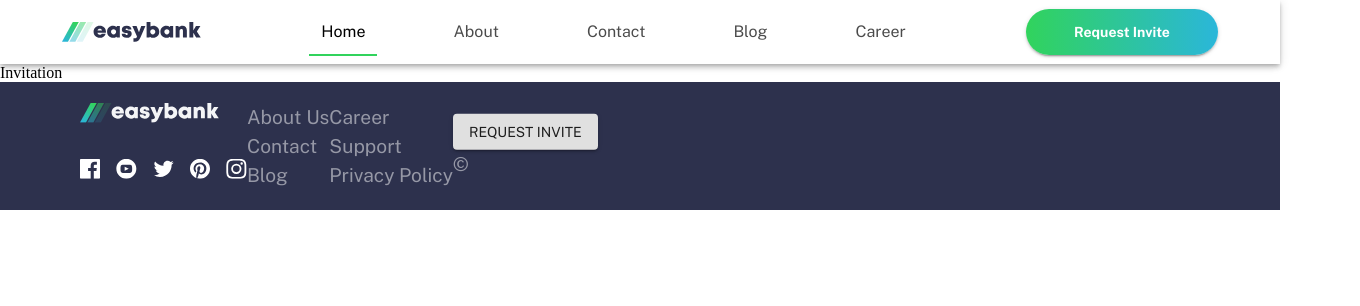
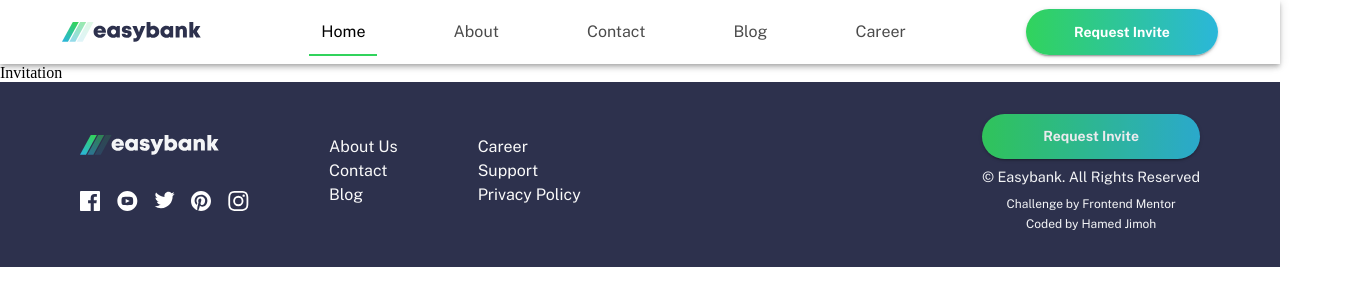
Before and after one commit to hmdNetizen/EasyBank-Landing-Page, a React (Create React App) app: page /invite in a window 1280 px wide. Shown: the top 306 px of the page, 1360 px wide, since content can reach past the window. Built offline with nearby package versions, Linux system fonts and the light colour scheme.

Commit message:
Fixed the footer social icon and card header

```diff
--- /dev/null
+++ b/src/components/SocialIcons.jsx
@@ -0,0 +1,22 @@
+import React, { useState } from "react";
+
+const SocialIcons = (props) => {
+  const [isHovered, setIsHovered] = useState(false);
+
+  const handleMouseOver = () => setIsHovered(true);
+
+  const handleMouseLeave = () => setIsHovered(false);
+  return (
+    <svg
+      xmlns="http://www.w3.org/2000/svg"
+      width="21"
+      height="20"
+      onMouseOver={handleMouseOver}
+      onMouseLeave={handleMouseLeave}
+    >
+      <path fill={!isHovered ? "#fff" : "hsl(136, 65%, 51%)"} d={props.d} />
+    </svg>
+  );
+};
+
+export default SocialIcons;
--- a/src/components/layout/Footer.jsx
+++ b/src/components/layout/Footer.jsx
@@ -3,21 +3,18 @@
 
 import Grid from "@material-ui/core/Grid";
 import Button from "@material-ui/core/Button";
-import { makeStyles } from "@material-ui/styles";
+import useMediaQuery from "@material-ui/core/useMediaQuery";
+import Typography from "@material-ui/core/Typography";
+import { makeStyles, useTheme } from "@material-ui/styles";
 
 import logo from "../../images/logo-footer.svg";
-import facebookIcon from "../../images/icon-facebook.svg";
-import youtubeIcon from "../../images/icon-youtube.svg";
-import twitterIcon from "../../images/icon-twitter.svg";
-import instagramIcon from "../../images/icon-instagram.svg";
-import pinterestIcon from "../../images/icon-pinterest.svg";
-import { Typography } from "@material-ui/core";
+import SocialIcons from "../SocialIcons";
 
 const Footer = () => {
   const useStyles = makeStyles((theme) => ({
     footer: {
       background: theme.palette.common.blue,
-      padding: "5em 5em 3em",
+      padding: "2em 5em 2em",
       position: "relative",
     },
     mainFooterContainer: {
@@ -25,20 +22,47 @@
       top: "50%",
       transform: "translateY(-50%)",
     },
+    leftColSubContainer: {
+      marginRight: "5em",
+    },
+    socialIcon: {
+      fill: "#fff",
+      "&:hover": {
+        fill: "red",
+      },
+    },
+    btn: {
+      ...theme.typography.btn,
+      opacity: 0.9,
+      "&:hover": {
+        opacity: 1,
+      },
+    },
+    link: {
+      fontSize: "1rem",
+      color: theme.palette.common.lighterGrey,
+      textDecoration: "none",
+      "&:hover": {
+        color: theme.palette.common.green,
+      },
+    },
+    copyright: {
+      fontSize: ".9rem",
+      color: theme.palette.common.lightGrey,
+      margin: ".5em 0",
+    },
   }));
   const classes = useStyles();
+  const theme = useTheme();
+  const matchesSM = useMediaQuery(theme.breakpoints.down("sm"));
+  const matchesXS = useMediaQuery(theme.breakpoints.down("xs"));
   return (
     <footer className={classes.footer}>
-      <Grid
-        container
-        className={classes.mainFooterContainer}
-        justify="flex-start"
-        alignItems="center"
-      >
+      <Grid container justify="flex-start" alignItems="center">
         <Grid item>
           {/* Left side container */}
-          <Grid container>
-            <Grid item>
+          <Grid container direction={matchesSM ? "column" : "row"}>
+            <Grid item className={classes.leftColSubContainer}>
               <Grid container direction="column">
                 <Grid item style={{ marginBottom: "2em" }}>
                   <img src={logo} alt="Easybank logo" />
@@ -52,31 +76,66 @@
                     justify="center"
                   >
                     <Grid item>
-                      <img src={facebookIcon} alt="facebook Icon" />
+                      <a href="https://facebook.com">
+                        <SocialIcons d="M18.896 0H1.104C.494 0 0 .494 0 1.104v17.793C0 19.506.494 20 1.104 20h9.58v-7.745H8.076V9.237h2.606V7.01c0-2.583 1.578-3.99 3.883-3.99 1.104 0 2.052.082 2.329.119v2.7h-1.598c-1.254 0-1.496.597-1.496 1.47v1.928h2.989l-.39 3.018h-2.6V20h5.098c.608 0 1.102-.494 1.102-1.104V1.104C20 .494 19.506 0 18.896 0z" />
+                      </a>
                     </Grid>
                     <Grid item>
-                      <img src={youtubeIcon} alt="Youtube Icon" />
+                      <a href="https://youtube.com">
+                        <SocialIcons d="M10.333 0c-5.522 0-10 4.478-10 10 0 5.523 4.478 10 10 10 5.523 0 10-4.477 10-10 0-5.522-4.477-10-10-10zm3.701 14.077c-1.752.12-5.653.12-7.402 0C4.735 13.947 4.514 13.018 4.5 10c.014-3.024.237-3.947 2.132-4.077 1.749-.12 5.651-.12 7.402 0 1.898.13 2.118 1.059 2.133 4.077-.015 3.024-.238 3.947-2.133 4.077zM8.667 8.048l4.097 1.949-4.097 1.955V8.048z" />
+                      </a>
                     </Grid>
                     <Grid item>
-                      <img src={twitterIcon} alt="Twitter Icon" />
+                      <a href="http://twitter.com">
+                        <SocialIcons d="M20.667 2.797a8.192 8.192 0 01-2.357.646 4.11 4.11 0 001.804-2.27 8.22 8.22 0 01-2.606.996A4.096 4.096 0 0014.513.873c-2.649 0-4.595 2.472-3.997 5.038a11.648 11.648 0 01-8.457-4.287 4.109 4.109 0 001.27 5.478A4.086 4.086 0 011.47 6.59c-.045 1.901 1.317 3.68 3.29 4.075a4.113 4.113 0 01-1.853.07 4.106 4.106 0 003.834 2.85 8.25 8.25 0 01-6.075 1.7 11.616 11.616 0 006.29 1.843c7.618 0 11.922-6.434 11.662-12.205a8.354 8.354 0 002.048-2.124z" />
+                      </a>
                     </Grid>
                     <Grid item>
-                      <img src={pinterestIcon} alt="Pinterest Icon" />
+                      <a href="https://pinterest.com">
+                        <SocialIcons d="M10 0C4.478 0 0 4.477 0 10c0 4.237 2.636 7.855 6.356 9.312-.088-.791-.167-2.005.035-2.868.182-.78 1.172-4.97 1.172-4.97s-.299-.6-.299-1.486c0-1.39.806-2.428 1.81-2.428.852 0 1.264.64 1.264 1.408 0 .858-.545 2.14-.828 3.33-.236.995.5 1.807 1.48 1.807 1.778 0 3.144-1.874 3.144-4.58 0-2.393-1.72-4.068-4.177-4.068-2.845 0-4.515 2.135-4.515 4.34 0 .859.331 1.781.745 2.281a.3.3 0 01.069.288l-.278 1.133c-.044.183-.145.223-.335.134-1.249-.581-2.03-2.407-2.03-3.874 0-3.154 2.292-6.052 6.608-6.052 3.469 0 6.165 2.473 6.165 5.776 0 3.447-2.173 6.22-5.19 6.22-1.013 0-1.965-.525-2.291-1.148l-.623 2.378c-.226.869-.835 1.958-1.244 2.621.937.29 1.931.446 2.962.446 5.522 0 10-4.477 10-10S15.522 0 10 0z" />
+                      </a>
                     </Grid>
                     <Grid item>
-                      <img src={instagramIcon} alt="Instagram Icon" />
+                      <a href="https://instagram.com">
+                        <SocialIcons d="M10.333 1.802c2.67 0 2.987.01 4.042.059 2.71.123 3.976 1.409 4.1 4.099.048 1.054.057 1.37.057 4.04 0 2.672-.01 2.988-.058 4.042-.124 2.687-1.386 3.975-4.099 4.099-1.055.048-1.37.058-4.042.058-2.67 0-2.986-.01-4.04-.058-2.717-.124-3.976-1.416-4.1-4.1-.048-1.054-.058-1.37-.058-4.041 0-2.67.01-2.986.058-4.04.124-2.69 1.387-3.977 4.1-4.1 1.054-.048 1.37-.058 4.04-.058zm0-1.802C7.618 0 7.278.012 6.211.06 2.579.227.56 2.242.394 5.877.345 6.944.334 7.284.334 10s.011 3.057.06 4.123c.166 3.632 2.181 5.65 5.816 5.817 1.068.048 1.408.06 4.123.06 2.716 0 3.057-.012 4.124-.06 3.628-.167 5.651-2.182 5.816-5.817.049-1.066.06-1.407.06-4.123s-.011-3.056-.06-4.122C20.11 2.249 18.093.228 14.458.06 13.39.01 13.049 0 10.333 0zm0 4.865a5.135 5.135 0 100 10.27 5.135 5.135 0 000-10.27zm0 8.468a3.333 3.333 0 110-6.666 3.333 3.333 0 010 6.666zm5.339-9.87a1.2 1.2 0 10-.001 2.4 1.2 1.2 0 000-2.4z" />
+                      </a>
                     </Grid>
                   </Grid>
                 </Grid>
               </Grid>
             </Grid>
-            <Grid item>
+            <Grid item className={classes.leftColSubContainer}>
               {/* left side second column */}
               <Grid container direction="column">
                 <Grid item>
-                  <Typography variant="subtitle1">About Us</Typography>
-                  <Typography variant="subtitle1">Contact</Typography>
-                  <Typography variant="subtitle1">Blog</Typography>
+                  <Typography
+                    component={Link}
+                    to="/about"
+                    variant="subtitle1"
+                    className={classes.link}
+                  >
+                    About Us
+                  </Typography>
+                  <Grid item>
+                    <Typography
+                      component={Link}
+                      to="/contact"
+                      variant="subtitle1"
+                      className={classes.link}
+                    >
+                      Contact
+                    </Typography>
+                  </Grid>
+                  <Grid item>
+                    <Typography
+                      component={Link}
+                      to="/blog"
+                      variant="subtitle1"
+                      className={classes.link}
+                    >
+                      Blog
+                    </Typography>
+                  </Grid>
                 </Grid>
               </Grid>
             </Grid>
@@ -84,17 +143,42 @@
               {/* left hand third column */}
               <Grid container direction="column">
                 <Grid item>
-                  <Typography variant="subtitle1">Career</Typography>
-                  <Typography variant="subtitle1">Support</Typography>
-                  <Typography variant="subtitle1">Privacy Policy</Typography>
+                  <Typography
+                    component={Link}
+                    to="/career"
+                    variant="subtitle1"
+                    className={classes.link}
+                  >
+                    Career
+                  </Typography>
+                </Grid>
+                <Grid item>
+                  <Typography
+                    component={Link}
+                    to="/contact"
+                    variant="subtitle1"
+                    className={classes.link}
+                  >
+                    Support
+                  </Typography>
+                </Grid>
+                <Grid item>
+                  <Typography
+                    component={Link}
+                    to="/about"
+                    variant="subtitle1"
+                    className={classes.link}
+                  >
+                    Privacy Policy
+                  </Typography>
                 </Grid>
               </Grid>
             </Grid>
           </Grid>
         </Grid>
-        <Grid item>
+        <Grid item style={{ marginLeft: matchesXS ? 0 : "auto" }}>
           {/* Right side second column */}
-          <Grid container direction="column">
+          <Grid container direction="column" style={{ textAlign: "center" }}>
             <Button
               variant="contained"
               component={Link}
@@ -103,7 +187,21 @@
             >
               Request Invite
             </Button>
-            <Typography variant="subtitle1">&copy;</Typography>
+            <Typography variant="subtitle1" className={classes.copyright}>
+              &copy; Easybank. All Rights Reserved
+            </Typography>
+            <Typography
+              variant="caption"
+              style={{ color: theme.palette.common.lightGrey }}
+            >
+              Challenge by Frontend Mentor
+            </Typography>
+            <Typography
+              variant="caption"
+              style={{ color: theme.palette.common.lightGrey }}
+            >
+              Coded by Hamed Jimoh
+            </Typography>
           </Grid>
         </Grid>
       </Grid>
--- a/src/components/layout/LandingPage.jsx
+++ b/src/components/layout/LandingPage.jsx
@@ -65,7 +65,7 @@
     phone: {
       width: "40em",
       position: "absolute",
-      marginLeft: "20em",
+      marginLeft: "15em",
       marginTop: "-7em",
 
       [theme.breakpoints.down("md")]: {
@@ -152,6 +152,10 @@
     cardHeader: {
       fontSize: "1.3rem",
       marginTop: ".5rem",
+
+      "&:hover": {
+        color: theme.palette.common.green,
+      },
       [theme.breakpoints.down("md")]: {
         textAlign: "center",
       },
```
